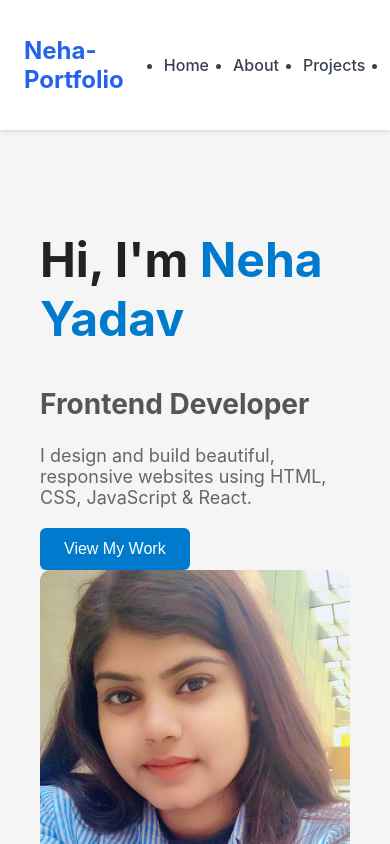
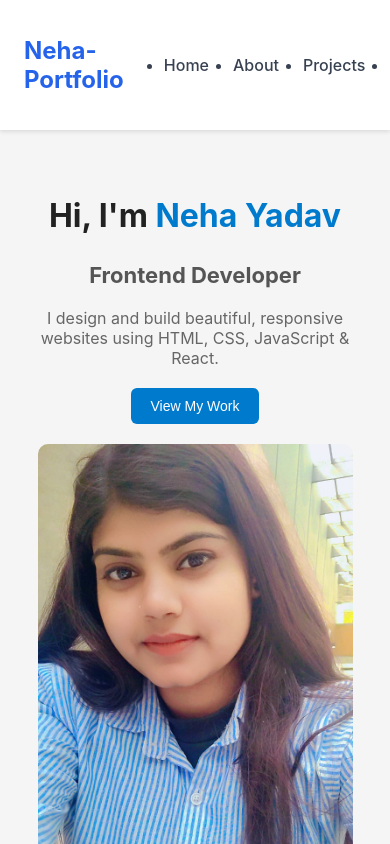
Before and after one commit to yahoowecanwork2/-neha-portfolio, a React (Create React App) app: page / in a window 390 px wide. Shown: the top 844 px of the page. Built offline with nearby package versions, Linux system fonts and the light colour scheme.

Commit message:
make hero section responsive

```diff
--- a/src/components/hero.css
+++ b/src/components/hero.css
@@ -47,3 +47,38 @@
     max-width: 100%;
     border-radius: 10px;
 }
+
+/* ✅ Mobile Responsive Styles */
+@media (max-width: 768px) {
+    .hero {
+        flex-direction: column;
+        padding: 40px 20px;
+        text-align: center;
+    }
+
+    .hero-text {
+        max-width: 100%;
+    }
+
+    .hero-text h1 {
+        font-size: 32px;
+    }
+
+    .hero-text h2 {
+        font-size: 22px;
+    }
+
+    .hero-text p {
+        font-size: 16px;
+    }
+
+    .hero-text button {
+        font-size: 14px;
+        padding: 10px 20px;
+    }
+
+    .hero-image img {
+        width: 90%;
+        margin-top: 20px;
+    }
+}
```
